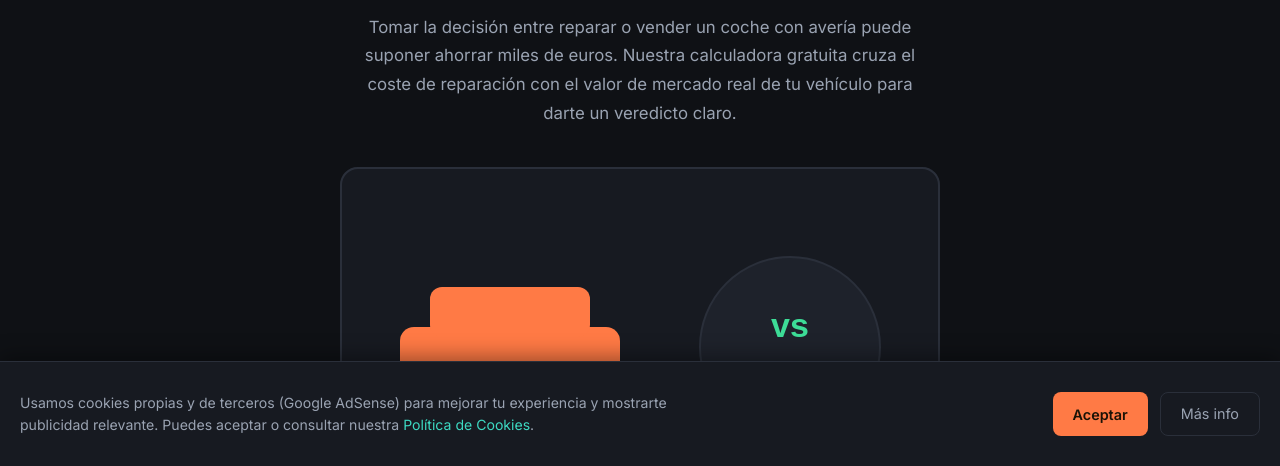
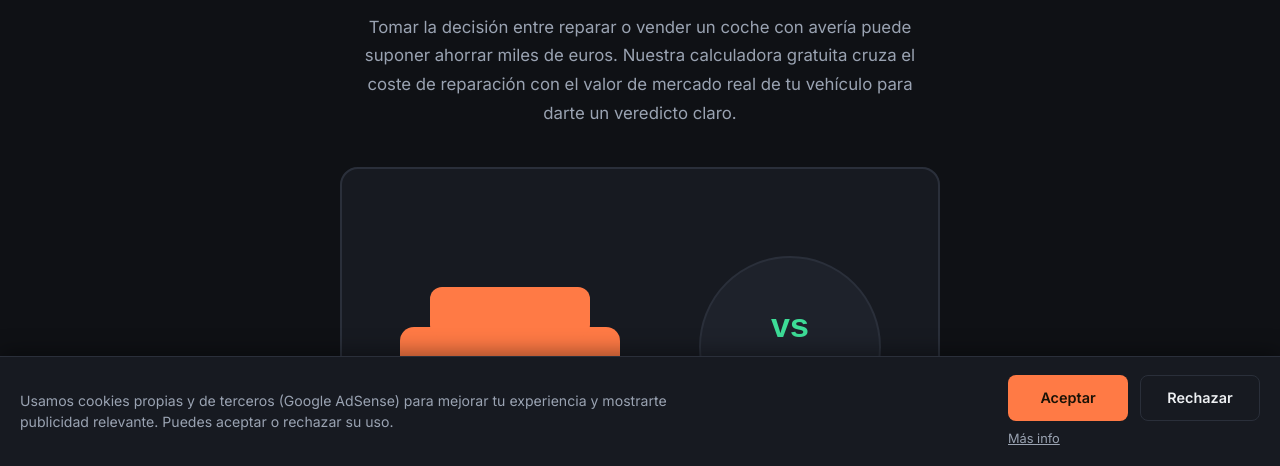
Before and after one commit to Escoda010/reparar-o-vender, a plain HTML site: page index.html in a window 1280 px wide. Shown: the part 334-800 px from the top of the page. Drawn offline with Linux system fonts and the light colour scheme.

Commit message:
Banner de cookies RGPD: boton Rechazar, Mas info como enlace, retirar consentimiento borra ambas claves y recarga

```diff
--- a/index.html
+++ b/index.html
@@ -483,48 +483,52 @@
     right:0;
     background:var(--panel);
     border-top:1px solid var(--border);
-    padding:1rem 1.25rem;
+    padding:1.1rem 1.25rem;
     z-index:100;
     display:flex;
     flex-wrap:wrap;
     align-items:center;
     justify-content:space-between;
-    gap:0.75rem;
+    gap:1rem;
     box-shadow:0 -4px 20px rgba(0,0,0,0.4);
   }
   .cookie-banner.hidden{display:none;}
-  .cookie-text{font-size:0.88rem;color:var(--text-dim);max-width:680px;}
-  .cookie-text a{color:var(--accent-2);text-decoration:none;}
-  .cookie-actions{display:flex;gap:0.75rem;flex-wrap:wrap;}
-  .btn-cookie-accept{
-    background:var(--accent);
-    color:#1a1206;
-    border:none;
+  .cookie-text{font-size:0.88rem;color:var(--text-dim);max-width:680px;margin:0;}
+  .cookie-actions-wrap{display:flex;flex-direction:column;gap:0.5rem;align-items:flex-start;flex-shrink:0;}
+  .cookie-actions{display:flex;gap:0.75rem;flex-wrap:wrap;width:100%;}
+  .btn-cookie-accept,
+  .btn-cookie-reject{
+    flex:1;
+    min-width:120px;
+    min-height:46px;
     border-radius:8px;
-    padding:0.6rem 1.25rem;
     font-weight:700;
     font-family:inherit;
     cursor:pointer;
     font-size:0.9rem;
+    border:none;
   }
-  .btn-cookie-info{
+  .btn-cookie-accept{
+    background:var(--accent);
+    color:#1a1206;
+  }
+  .btn-cookie-reject{
     background:transparent;
+    color:var(--text);
+    border:1px solid var(--border);
+  }
+  .cookie-info-link{
     color:var(--text-dim);
-    border:1px solid var(--border);
-    border-radius:8px;
-    padding:0.6rem 1.25rem;
-    font-family:inherit;
-    cursor:pointer;
-    font-size:0.9rem;
-    text-decoration:none;
-    display:inline-block;
+    text-decoration:underline;
+    font-size:0.8rem;
   }
 
   @media (max-width:480px){
     .header-inner{padding:0.85rem 1rem;}
     .hero{padding:2.25rem 0 1.5rem;}
     .calc-card,.result-card{padding:1.1rem;}
-    .cookie-banner{flex-direction:column;align-items:flex-start;}
+    .cookie-banner{flex-direction:column;align-items:stretch;}
+    .cookie-actions-wrap{width:100%;align-items:stretch;}
   }
 </style>
 </head>
@@ -765,11 +769,14 @@
 <div class="cookie-banner" id="cookie-banner">
   <p class="cookie-text">
     Usamos cookies propias y de terceros (Google AdSense) para mejorar tu experiencia y mostrarte publicidad relevante.
-    Puedes aceptar o consultar nuestra <a href="cookies.html">Política de Cookies</a>.
+    Puedes aceptar o rechazar su uso.
   </p>
-  <div class="cookie-actions">
-    <button class="btn-cookie-accept" id="btn-accept-cookies">Aceptar</button>
-    <a href="cookies.html" class="btn-cookie-info">Más info</a>
+  <div class="cookie-actions-wrap">
+    <div class="cookie-actions">
+      <button class="btn-cookie-accept" id="btn-accept-cookies">Aceptar</button>
+      <button class="btn-cookie-reject" id="btn-reject-cookies">Rechazar</button>
+    </div>
+    <a href="cookies.html" class="cookie-info-link">Más info</a>
   </div>
 </div>
 
@@ -854,11 +861,15 @@
 
   // Cookie banner
   const cookieBanner = document.getElementById('cookie-banner');
-  if (localStorage.getItem('cookies-accepted')) {
+  if (localStorage.getItem('cookies-accepted') || localStorage.getItem('cookies-rejected')) {
     cookieBanner.classList.add('hidden');
   }
   document.getElementById('btn-accept-cookies').addEventListener('click', function() {
     localStorage.setItem('cookies-accepted', '1');
+    cookieBanner.classList.add('hidden');
+  });
+  document.getElementById('btn-reject-cookies').addEventListener('click', function() {
+    localStorage.setItem('cookies-rejected', '1');
     cookieBanner.classList.add('hidden');
   });
 
```
Also changed, not shown: cookies.html (+4 -3 lines).
